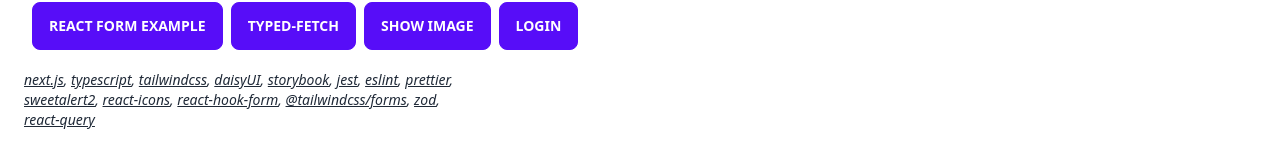
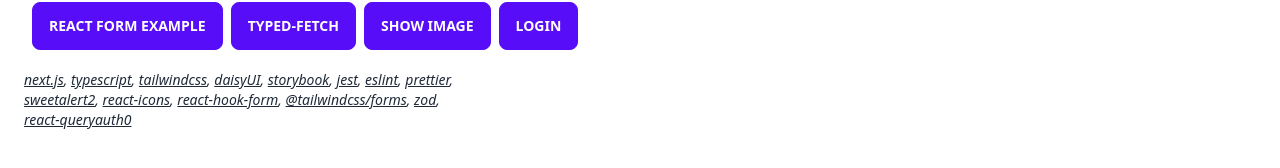
Before and after one commit to nextjs-opinionated/nextjs-opinionated-hasura, a Next.js app: page / in a window 1280 px wide. Shown: the part 418-586 px from the top of the page. Built offline with nearby package versions, Linux system fonts and the light colour scheme; no server answers.

Commit message:
add auth0 to README

```diff
--- a/src/pages/index.tsx
+++ b/src/pages/index.tsx
@@ -137,6 +137,7 @@
             {extLink('@tailwindcss/forms', 'https://github.com/tailwindlabs/tailwindcss-forms')},{' '}
             {extLink('zod', 'https://github.com/colinhacks/zod')},{' '}
             {extLink('react-query', 'https://react-query.tanstack.com/')}
+            {extLink('auth0', 'https://auth0.com/')}
           </p>
         </div>
       </Layout>
```
Also changed, not shown: 1 other file (tests, documents, lock files or other folders).
